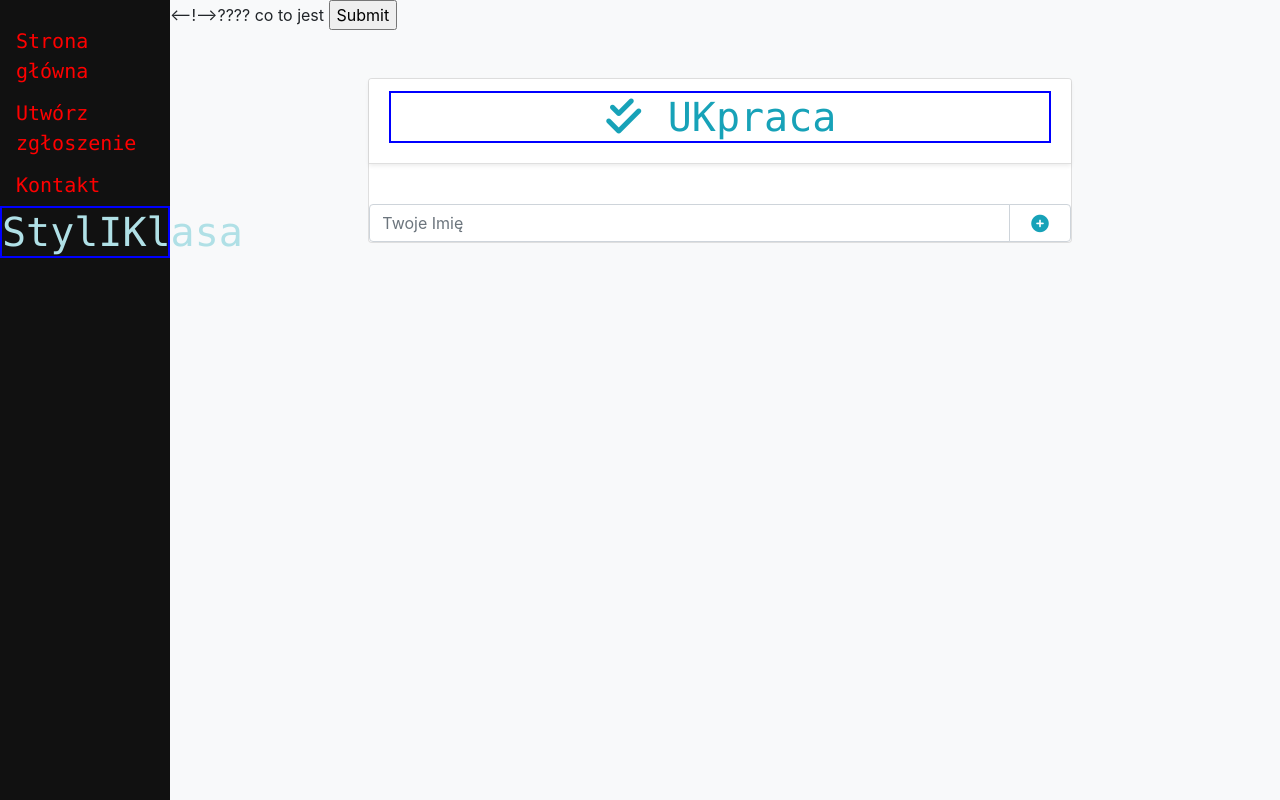
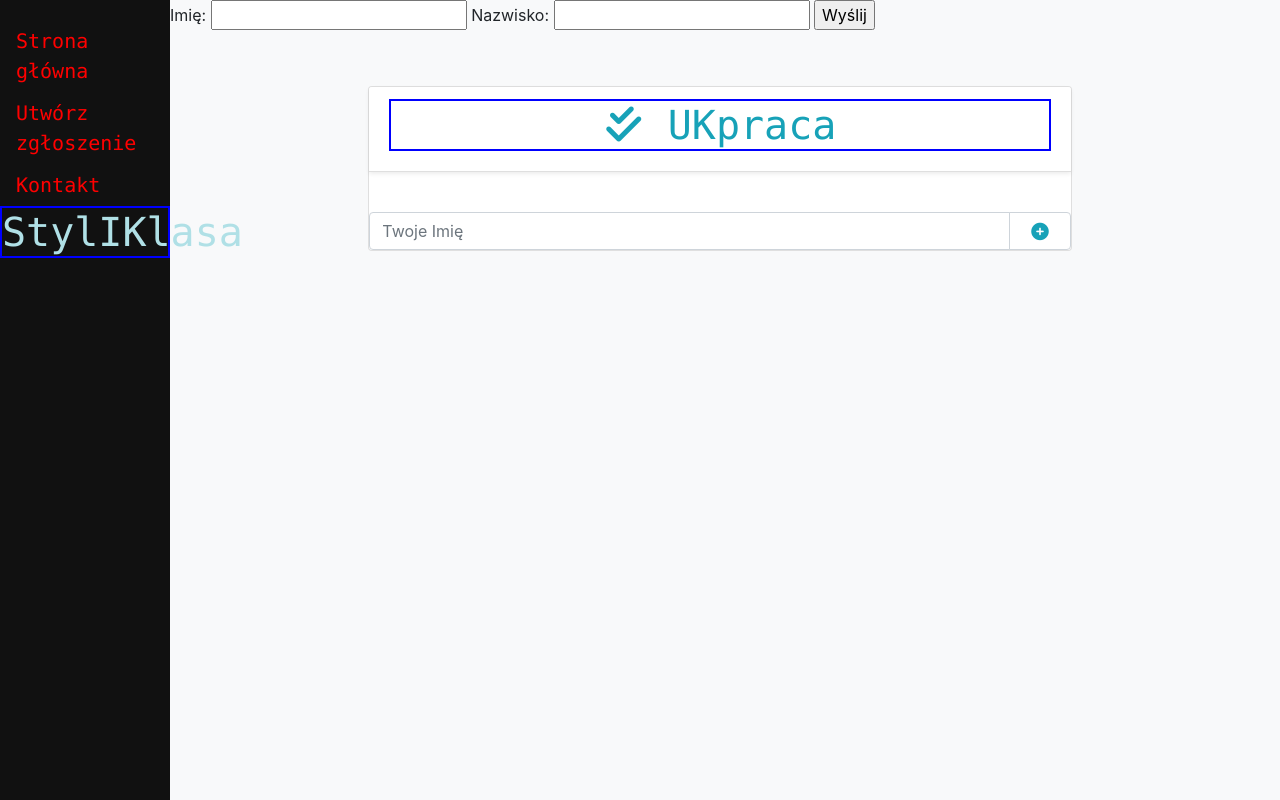
Before and after one commit to ShowMeYourSkill/UKpraca, a Django app: page /list/ in a window 1280 px wide. Run offline with Django 4.2, Linux system fonts and the light colour scheme.

Commit message:
Inputs and Submit

```diff
--- a/UKpracaApp/templates/UKpracaApp/index.html
+++ b/UKpracaApp/templates/UKpracaApp/index.html
@@ -20,14 +20,25 @@
 <div>
 
 
-    <form method="POST" action="">
-        {% csrf_token %}
-        {{form}}                                   <--!-->???? co to jest
+    <label >
+        Imię:
+        <input type="text"
+               name="userName">
+    </label>
+
+    <label>
+        Nazwisko:
+        <input type="text"
+               name="userSurname">
+
+    </label>
+
+    <label>
+        <input type="submit" value="Wyślij"
+
+    </label>
 
 
-
-        <input type="submit" value="Submit" />
-    </form>
 </div>
 
 
```
